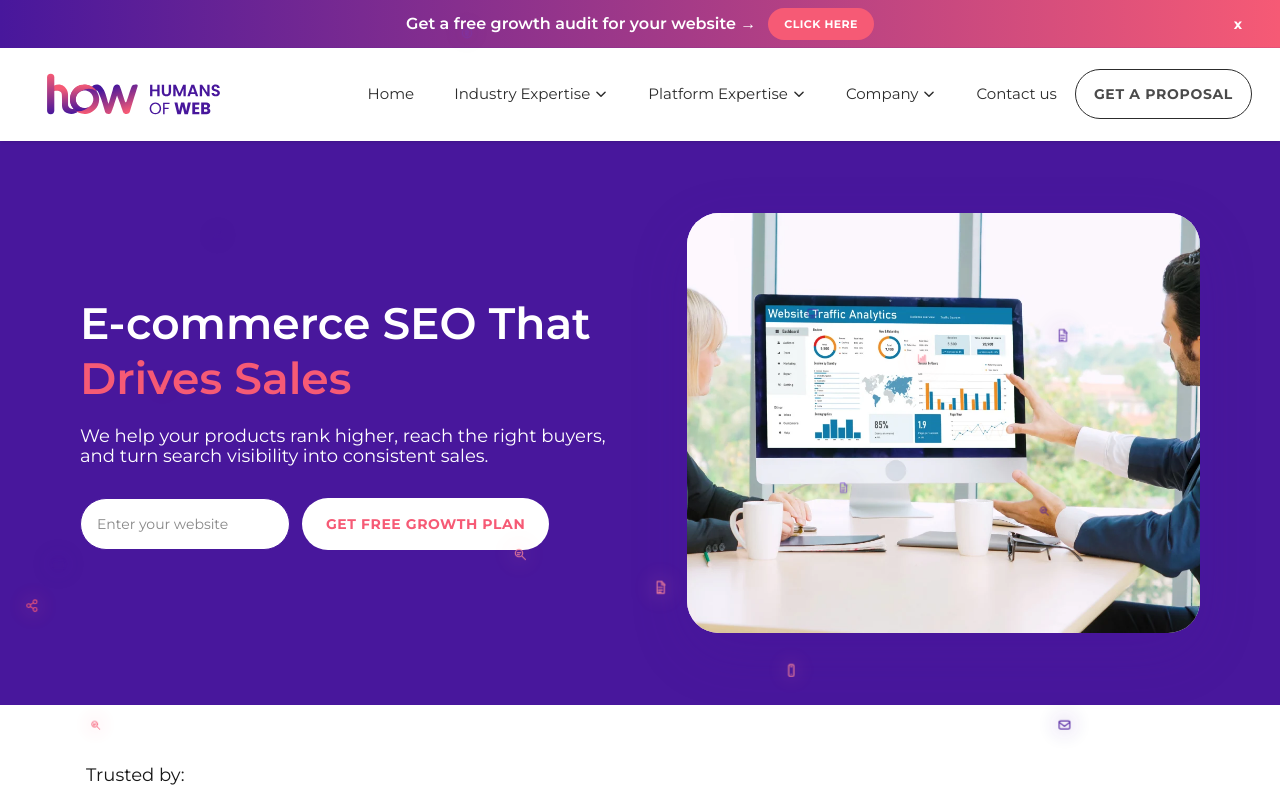
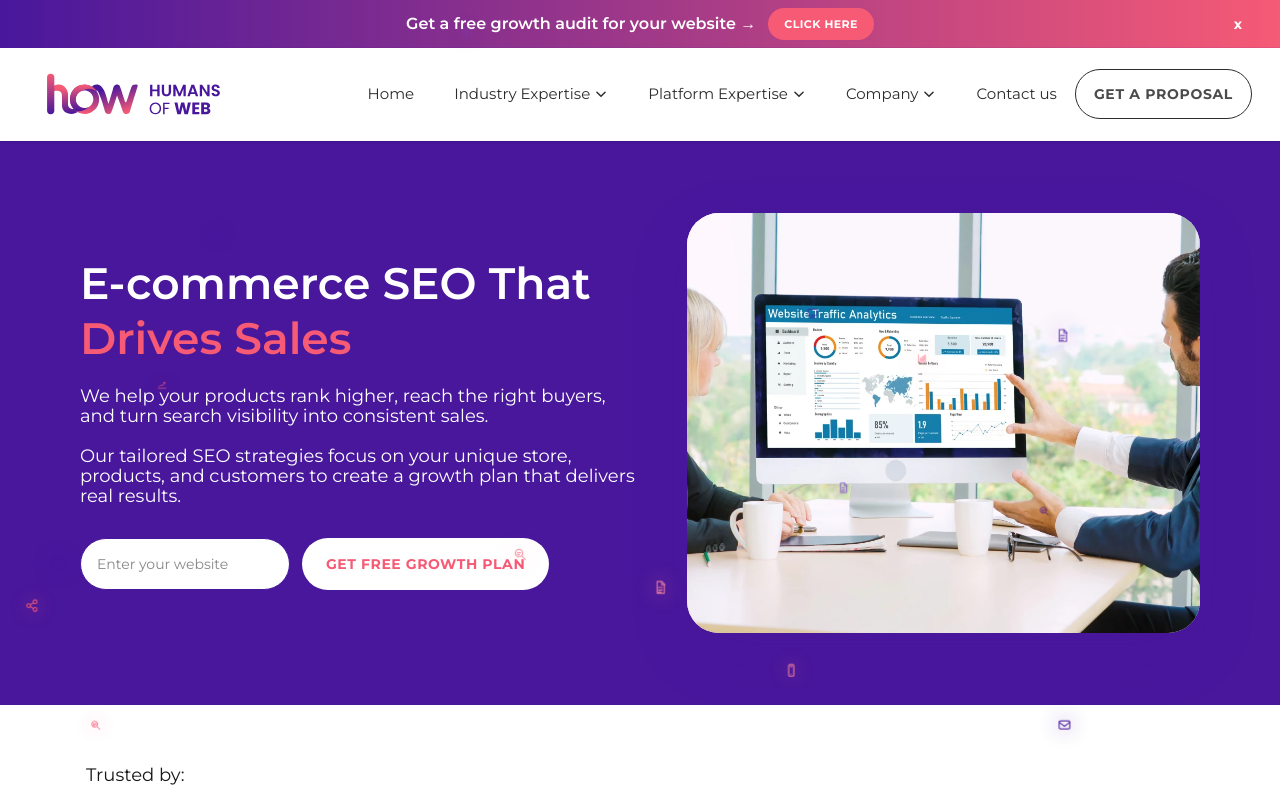
Before and after one commit to pushpesh-zuzu/humansofweb, a Next.js app: page /ecommerce-agency/seo-services in a window 1280 px wide. Shown: the top 800 px of the page. Built offline with nearby package versions, Linux system fonts and the light colour scheme.

Commit message:
update description 2

```diff
--- a/src/app/components/IndustryExpertise/ECommerceAgensy/ECommerceSubPages/SeoServices/SeoServices.jsx
+++ b/src/app/components/IndustryExpertise/ECommerceAgensy/ECommerceSubPages/SeoServices/SeoServices.jsx
@@ -30,7 +30,8 @@ const SeoServices = () => {
             <HeroSection
                 heading={"E-commerce SEO That"}
                 pinkHeading={"Drives Sales"}
-                description={"We help your products rank higher, reach the right buyers, and turn search visibility into consistent sales."}
+                description1={"We help your products rank higher, reach the right buyers, and turn search visibility into consistent sales."}
+                description2={"Our tailored SEO strategies focus on your unique store, products, and customers to create a growth plan that delivers real results."}
                 bannerImage="/IndustryExpertise/seo-banner.webp"
                 altText={"E-commerce SEO That Drives Sales"}
             />
--- a/src/app/components/common/SubServices/HeroSection/HeroSection.jsx
+++ b/src/app/components/common/SubServices/HeroSection/HeroSection.jsx
@@ -5,7 +5,7 @@ import { motion } from "framer-motion";
 import ContainerWrapper from "../../Container/ContainerWrapper";
 import PaddingWrapper2 from "../../Container/PaddingWrapper2";
 
-export default function HeroSection({ heading, pinkHeading, description, bannerImage, altText }) {
+export default function HeroSection({ heading, pinkHeading, description1, description2, bannerImage, altText }) {
     return (
         <ContainerWrapper background="#48179C" >
             <PaddingWrapper2>
@@ -26,7 +26,11 @@ export default function HeroSection({ heading, pinkHeading, description, bannerI
 
                             {/* Description */}
                             <p className="mt-5 p-default text-white max-w-[560px] md:mx-auto lg:mx-0">
-                                {description}
+                                {description1}
+                            </p>
+
+                            <p className="mt-5 p-default text-white max-w-[560px] md:mx-auto lg:mx-0">
+                                {description2}
                             </p>
 
                             {/* CTA */}
```
